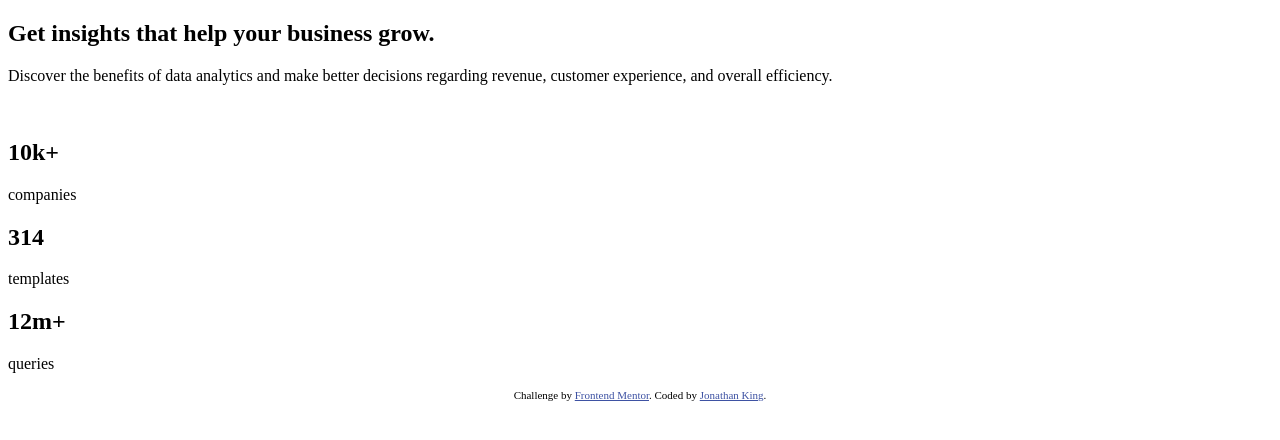
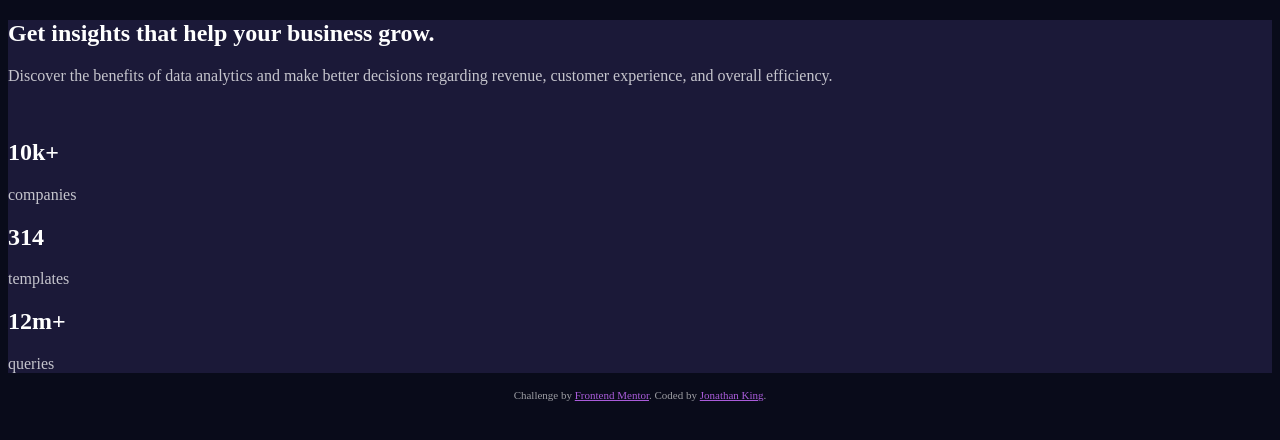
Before and after one commit to jonpking/frontend-mentor-stats-preview-card-component, a plain HTML site: page index.html in a window 1280 px wide. Drawn offline with Linux system fonts and the light colour scheme.

Commit message:
added some basic styling from style guide

```diff
--- a/styles.css
+++ b/styles.css
@@ -1,7 +1,33 @@
+body {
+    background-color: hsl(233, 47%, 7%);
+}
+
+main {
+    background-color: hsl(244, 38%, 16%);
+}
+
+h1, h2 {
+    color: hsl(0, 0%, 100%);
+}
+
+p {
+    color: hsla(0, 0%, 100%, 0.75);
+}
+
+article p {
+    color: hsla(0, 0%, 100%, 0.75);
+}
+
+.accent {
+    color: hsl(277, 64%, 61%);
+}
+
 .attribution {
-    font-size: 11px; text-align: center;
+    font-size: 11px;
+    text-align: center;
+    color: hsla(0, 0%, 100%, 0.6);
 }
 
 .attribution a {
-    color: hsl(228, 45%, 44%);
+    color: hsl(277, 64%, 61%);
 }
```
